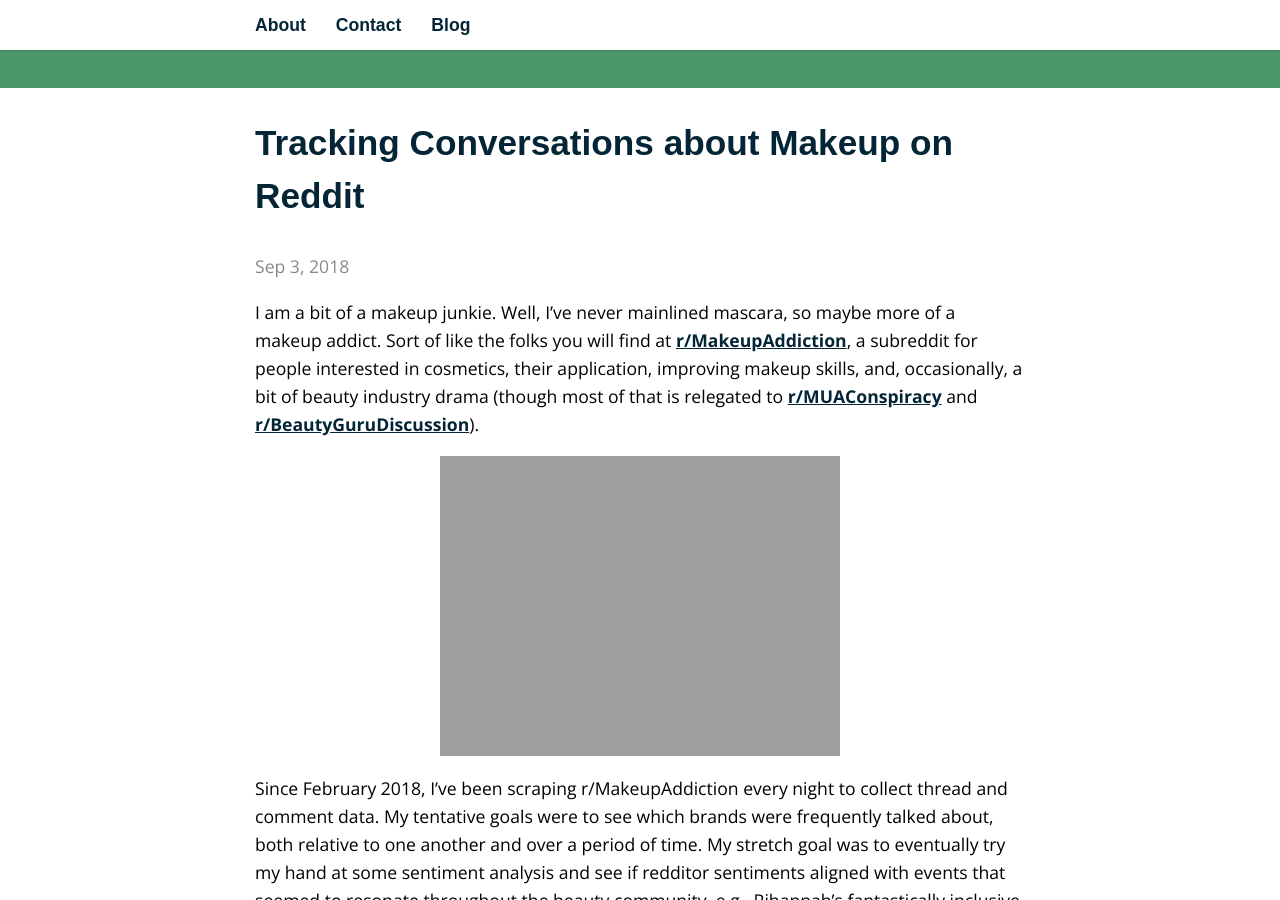
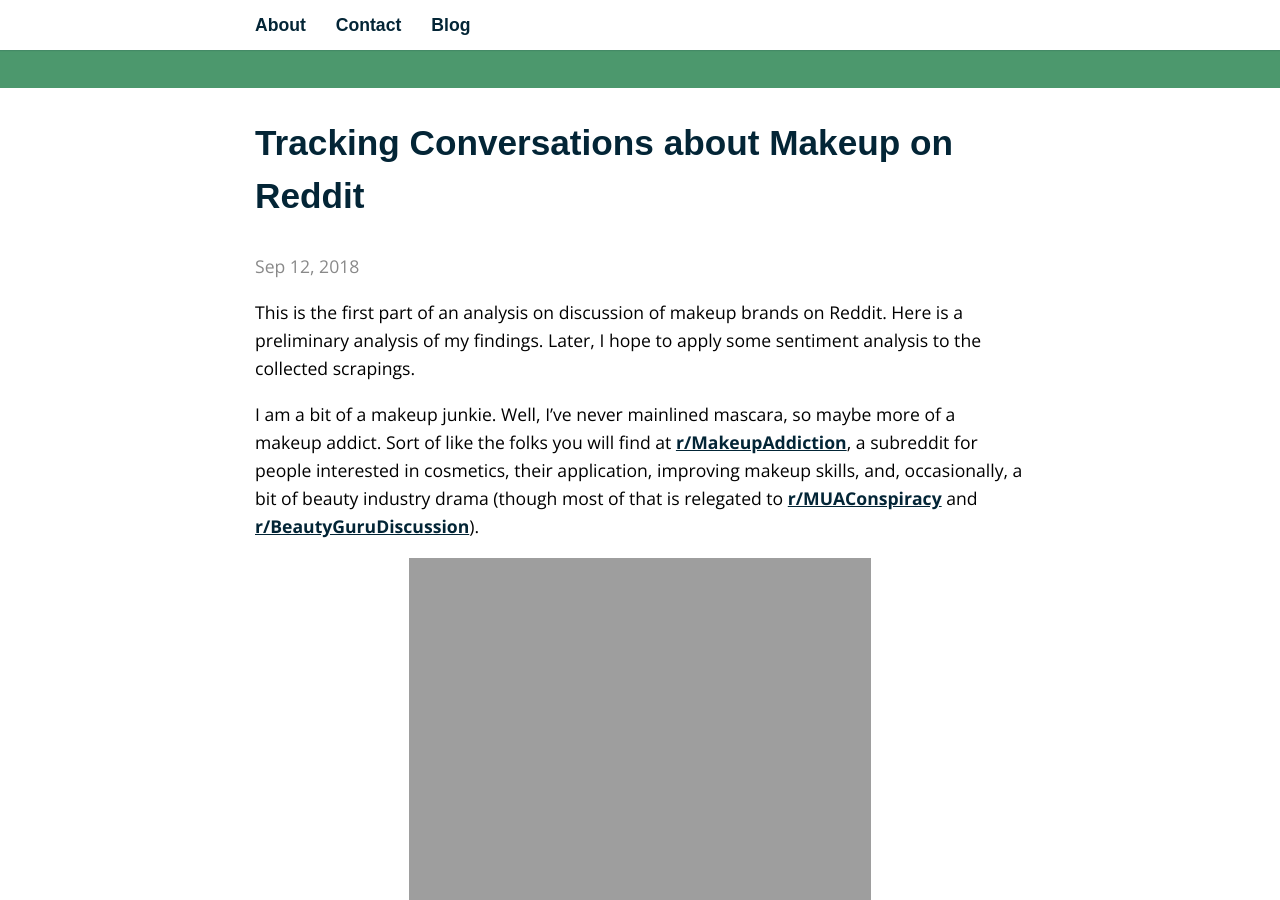
Before and after one commit to wrongpoison/wrongpoison.github.io, a Jekyll site: the page built from _posts/2018-09-3-makeup-visualization.md, in a window 1280 px wide and 900 px high, scrolled down 412 px. Built offline with Jekyll 4.4.1, drawn with Linux system fonts in a browser that asks for light colours; some web fonts are replaced; some of the changed text lies outside the part shown.

Commit message:
makeup tracking

```diff
--- a/_posts/2018-09-3-makeup-visualization.md
+++ b/_posts/2018-09-3-makeup-visualization.md
@@ -1,15 +1,17 @@
 ---
 layout: post
 title:  Tracking Conversations about Makeup on Reddit
-date:   2018-09-3 1:04:00 -0600
+date:   2018-09-12 1:04:00 -0600
 categories: dataviz makeup nltk
 ---
 
+This is the first part of an analysis on discussion of makeup brands on Reddit. Here is a preliminary analysis of my findings. Later, I hope to apply some sentiment analysis to the collected scrapings.
+
 I am a bit of a makeup junkie. Well, I've never mainlined mascara, so maybe more of a makeup addict. Sort of like the folks you will find at [r/MakeupAddiction][rMakeupAddiction], a subreddit for people interested in cosmetics, their application, improving makeup skills, and, occasionally, a bit of beauty industry drama (though most of that is relegated to [r/MUAConspiracy][rMUAConspiracy] and [r/BeautyGuruDiscussion][rBeautyGuruDiscussion]).
 
-![Some YSL for good taste]({{ site.url }}/assets/ysl-lipsticks.jpeg "Some YSL for good taste"){: .center-image }
+![Some YSL for good taste]({{ site.url }}/assets/ysl-lipsticks.jpeg "Some YSL for good taste"){: .cropped-image }
 
-Since February 2018, I've been scraping r/MakeupAddiction every night to collect thread and comment data. My tentative goals were to see which brands were frequently talked about, both relative to one another and over a period of time. My stretch goal was to eventually try my hand at some sentiment analysis and see if redditor sentiments aligned with events that seemed to resonate throughout the beauty community, e.g., Rihannah's fantastically inclusive foundation selection (yay) or Tarte's rather pale release of Shape Tape Foundation (nay). While I have been scraping data since February, I have made several changes to the collected data's format. As a result, I've selected a smaller snapshot of consistently collected data from the beginning of June to the end of August.
+Since February 2018, I've been scraping r/MakeupAddiction every night to collect thread and comment data. My tentative goals were to see which brands were frequently talked about, both relative to one another and over a period of time. My stretch goal was to eventually try my hand at some sentiment analysis and see if redditor sentiments aligned with events that seemed to resonate throughout the beauty community, e.g., Rihannah's fantastically inclusive foundation selection (yay) or Tarte's rather pale release of Shape Tape Foundation (nay). While I have been scraping data since February, I have made several changes to the collected data's format. As a result, I've selected a smaller snapshot of consistently collected data from the beginning of June to mid-September.
 
 Here's what I've found:
 
@@ -70,7 +72,7 @@
 
 
 #### Urban Decay
-- [Born to Run collection][born-to-run] announced June 6, in stores June 24
+- Born to Run collection announced June 6, in stores June 24
 - Announcement of Elements Eyeshadow Palette (to be released 9/10)
 ![Urban Decay mentions]({{ site.url }}/assets/makeup_graphs/urbandecay-mentions-june-august.png "UD mentions"){: .center-image }
 
@@ -89,9 +91,11 @@
 ### Other Notes
 While it appears that spikes in brand discussion often coincide with new launches, this does not seem to be the rule. Conspiciously absent is Pat McGrath who had several releases during this time period. However, McGrath Labs never had more than 7 mentions on a given day. I would hypothesize that the nature of the r/MakeupAddiction has something to do with this. While redditors frequently post their excitement for upcoming or imminent releases, more often content revolves around FOTD (face of the day) and practicing makeup techniques. This means that redditors are more likely to talk about their HG (holy grail) products and those which make up their daily routines. While Pat McGrath's quality is frequently lauded, the luxury price puts it out of range for many consumers. The same logic can be applied to Natasha Denona, which also had a number of eyeshadow palette releases in this time, but very little discussion on this subreddit.
 
+Additionally, we have to recognize the limitations of simply counting words. Is greater frequency a good thing? Or can it allude to an outrageous event that sparks discussion and backlash? This is something I hope to address in future posts, with some work with sentiment analysis and topic modeling.
+
 ### Methodology
 
-I gathered my data with a nightly cron job using the Reddit API. The data was saved to a series of flat files. I used a series of trusty Jupyter notebooks to explore and parse the data, shaping and manipulating it with the usual suspects, Panadas and Numpy. NLTK did the heavy lifting with gram tokenization (read: counting word frequencies). And then I used MatPlotLib for preliminary visualizations and Bokeh for some fancier, interactive ones.
+I gathered my data with a nightly cron job using the Reddit API. The data was saved to a series of flat files. I used a series of trusty Jupyter notebooks to explore and parse the data, shaping and manipulating it with the usual suspects, Pandas and Numpy. NLTK did the heavy lifting with gram tokenization (that is, counting word frequencies). And then I used MatPlotLib for the visualizations. Ideally, I'd like to improve this work by creating interactive visualizations, but that proved a bit out-of-scope for the current time. I hope to use the same data sets to try some sentiment analysis at a later time.
 
 [rMakeupAddiction]:https://www.reddit.com/r_makeupaddiction/
 [rMUAConspiracy]:https://www.reddit.com/r_muaconspiracy/
--- a/_sass/_layout.scss
+++ b/_sass/_layout.scss
@@ -125,3 +125,10 @@
 	margin: 10px auto;
     max-width: 90%;
 }
+.cropped-image{
+	// object-fit: cover;
+	max-width: 60%;
+	height: 500px;
+	display: block;
+	margin: 10px auto;
+}
```
Also changed, not shown: assets/makeup_graphs/abh-mentions-june-august.png, assets/makeup_graphs/fenty-mentions-june-august.png, assets/makeup_graphs/jaclynhill-mentions-june-august.png, assets/makeup_graphs/katvond-mentions-june-august.png, assets/makeup_graphs/mac-mentions-june-august.png, assets/makeup_graphs/morphe-mentions-june-august.png (deleted), assets/makeup_graphs/nyx-mentions-june-august.png, assets/makeup_graphs/tarte-mentions-june-august.png, assets/makeup_graphs/toofaced-mentions-june-august.png, assets/makeup_graphs/top-ten-brands-june-august.png, assets/makeup_graphs/urbandecay-mentions-june-august.png.
